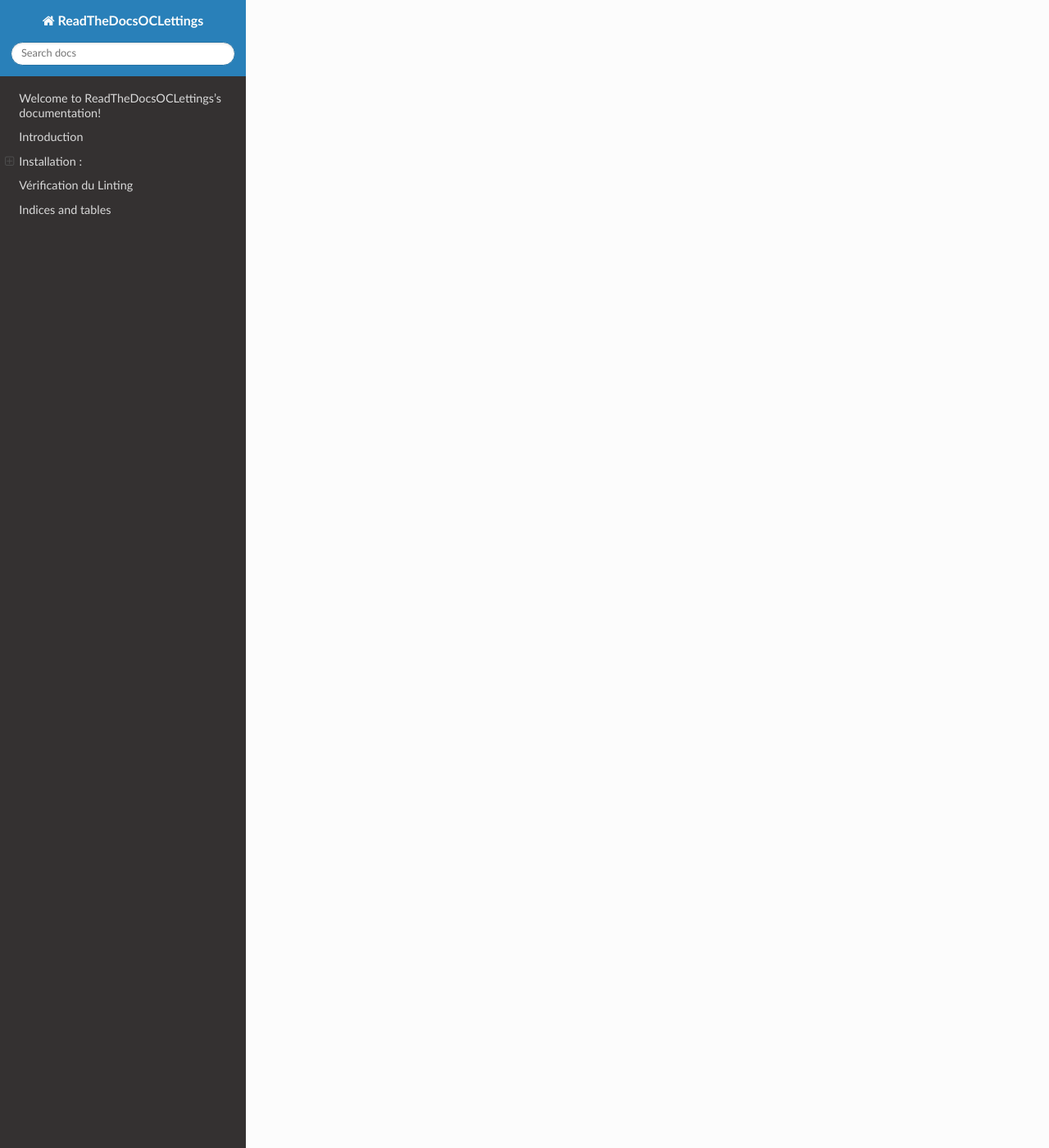
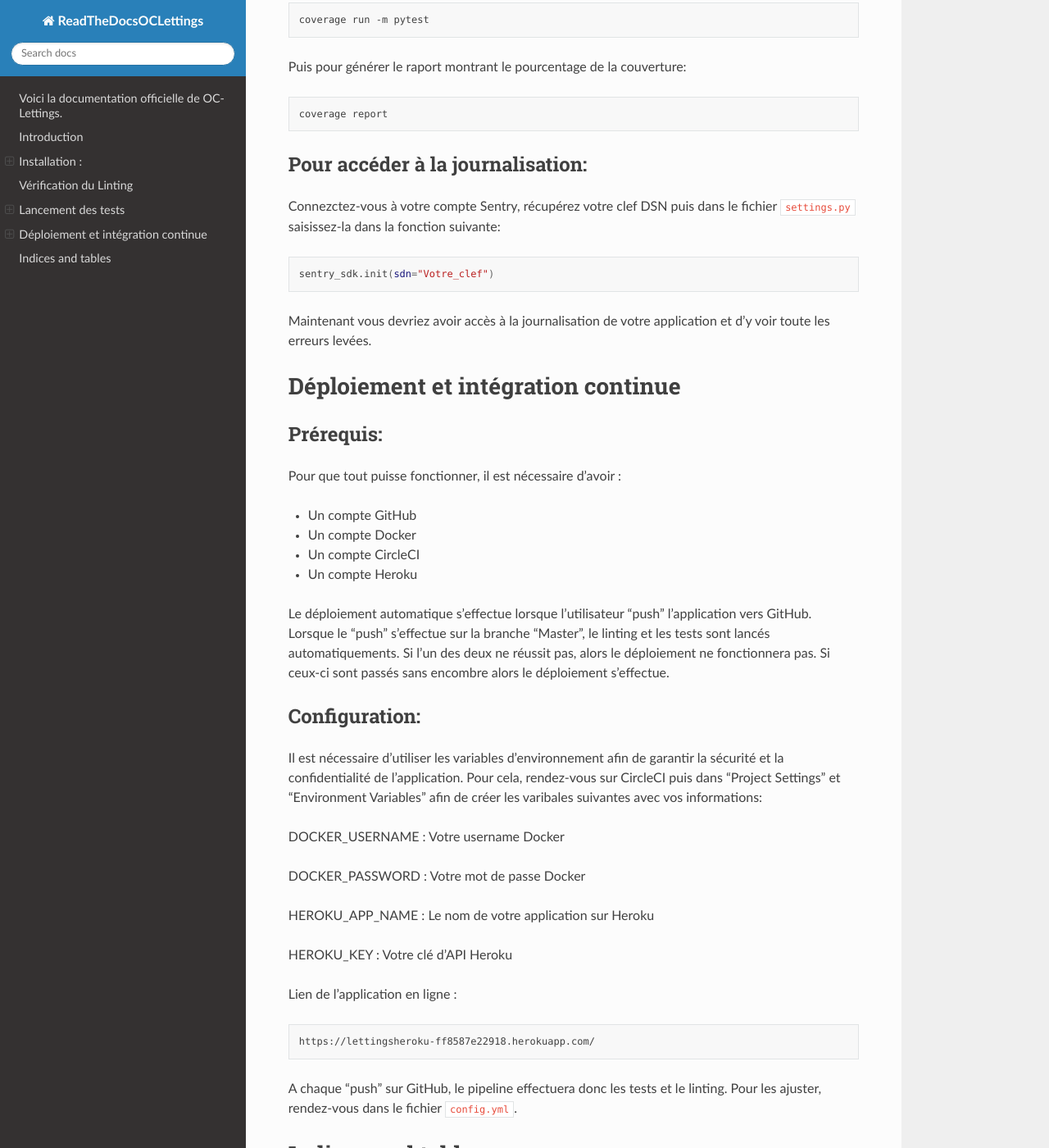
Before and after one commit to ChristopherOC/P13OC, a Sphinx documentation site: the page built from source/index.rst, in a window 1280 px wide and 1400 px high, scrolled down 2729 px. Shown: the whole window at 82% size. Built offline with Sphinx 7.4.7 and the Read the Docs theme 2.0.0, drawn with Linux system fonts in a browser that asks for light colours; some of the changed text lies outside the part shown.

Commit message:
update read  the doc

```diff
--- a/source/index.rst
+++ b/source/index.rst
@@ -3,10 +3,9 @@
    You can adapt this file completely to your liking, but it should at least
    contain the root `toctree` directive.
 
-Welcome to ReadTheDocsOCLettings's documentation!
+Voici la documentation officielle de OC-Lettings.
 =================================================
 
-Voici la documentation officielle de OC-Lettings.
 
 .. toctree::
    :maxdepth: 2
@@ -63,6 +62,9 @@ Clonez le répertoire GitHub:
    git clone https://github.com/ChristopherOC/P13OC.git
 
 
+Lancement du serveur:
+_____________________
+
 Pout lancer le serveur de l'application localement :
 
 .. code-block:: shell
@@ -84,6 +86,17 @@ Lancez ensuite le serveur localement :
    python manage.py runserver
 
 
+Si vous souhaitez accéder au Panneau Administrateur, accédez à l'url suivante:
+
+.. code-block:: shell
+
+   http://localhost:8000/admin
+
+Les identifiants pour se connecter sont les suivants:
+
+Identifiant : Admin
+
+Mot de passe : Abc1234!
 
 Vérification du Linting
 =======================
@@ -96,6 +109,91 @@ Celle-ci effectuera des vérifications telles que l'utilisation des imports ou e
    ruff check .
 
 
+Lancement des tests
+===================
+
+Pour lancer les tests et voir la couverture de ceux-ci sur l'ensemble du code nous utiliserons Pytest et Coverage.
+
+Pour les tests, utilisez la commande suivante:
+______________________________________________
+
+.. code-block:: shell
+
+   pytest -v
+
+
+Pour voir la couverture des tests, utilisez la commande suivante:
+_________________________________________________________________
+
+.. code-block:: shell
+
+   coverage run -m pytest
+
+
+Puis pour générer le raport montrant le pourcentage de la couverture:
+
+.. code-block:: shell
+
+   coverage report
+
+
+Pour accéder à la journalisation:
+_________________________________
+
+Connezctez-vous à votre compte Sentry, récupérez votre clef DSN puis dans le fichier ``settings.py`` saisissez-la dans la fonction suivante:
+
+.. code-block:: shell
+
+   sentry_sdk.init(sdn="Votre_clef")
+
+
+Maintenant vous devriez avoir accès à la journalisation de votre application et d'y voir toute les erreurs levées.
+
+Déploiement et intégration continue
+===================================
+
+Prérequis:
+__________
+
+Pour que tout puisse fonctionner, il est nécessaire d'avoir :
+
+- Un compte GitHub
+- Un compte Docker
+- Un compte CircleCI
+- Un compte Heroku
+
+Le déploiement automatique s'effectue lorsque l'utilisateur "push" l'application vers GitHub.
+Lorsque le "push" s'effectue sur la branche "Master", le linting et les tests sont lancés automatiquements.
+Si l'un des deux ne réussit pas, alors le déploiement ne fonctionnera pas.
+Si ceux-ci sont passés sans encombre alors le déploiement s'effectue.
+
+Configuration:
+______________
+
+Il est nécessaire d'utiliser les variables d'environnement afin de garantir la sécurité et la confidentialité de l'application.
+Pour cela, rendez-vous sur CircleCI puis dans "Project Settings" et "Environment Variables" afin de créer les varibales suivantes avec vos informations:
+
+DOCKER_USERNAME : Votre username Docker
+
+DOCKER_PASSWORD : Votre mot de passe Docker
+
+HEROKU_APP_NAME : Le nom de votre application sur Heroku
+
+HEROKU_KEY : Votre clé d'API Heroku
+
+Lien de l'application en ligne :
+
+.. code-block:: shell
+
+   https://lettingsheroku-ff8587e22918.herokuapp.com/
+
+
+A chaque "push" sur GitHub, le pipeline effectuera donc les tests et le linting.
+Pour les ajuster, rendez-vous dans le fichier ``config.yml``.
+
+
+
+
 
 Indices and tables
 ==================
```
Also changed, not shown: 10 other files.
